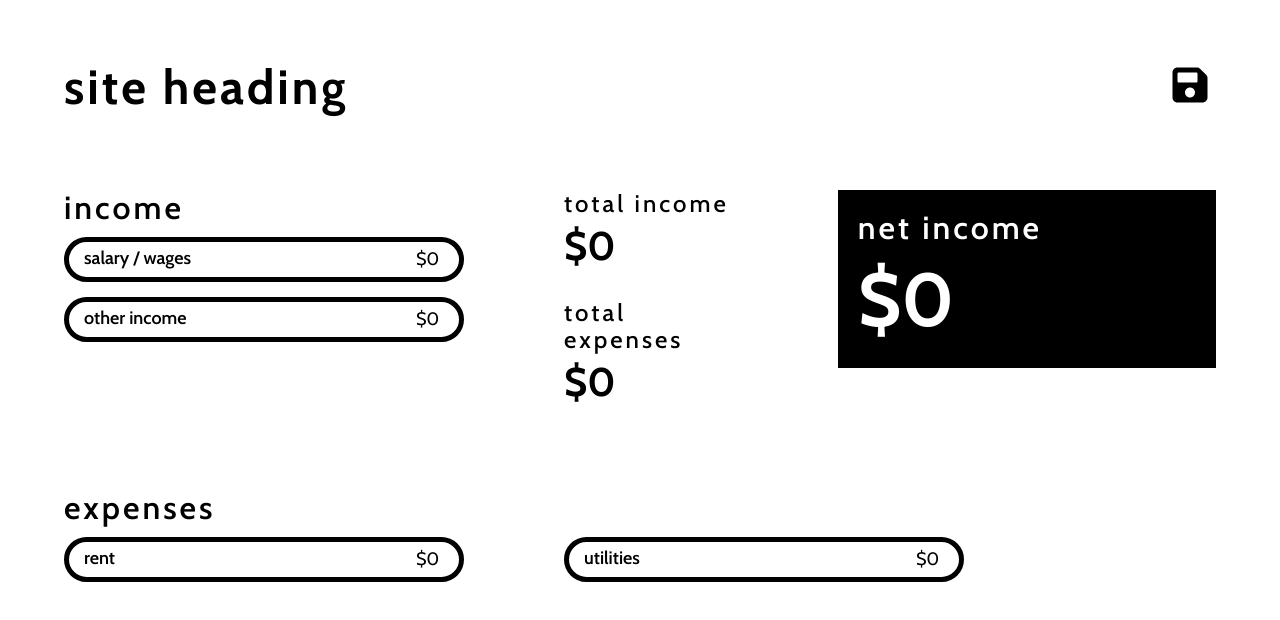
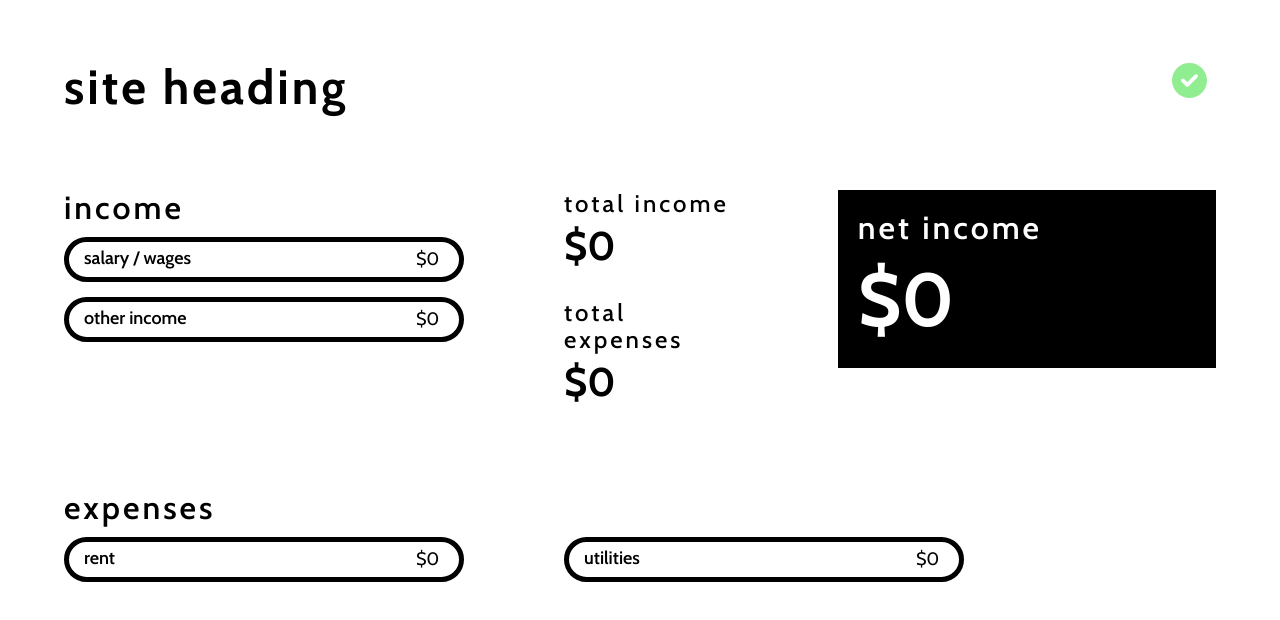
Before and after one commit to frances-m/budget-app, a React (Create React App) app: page / in a window 1280 px wide. Both pictures are taken after a click on the button 1190 px from the left and 87 px from the top of the page. Shown: the top 620 px of the page. Built offline with nearby package versions, Linux system fonts and the light colour scheme; no server answers; the database is empty.

Commit message:
add save logic and styles! :floppy_disk:

```diff
--- a/src/App.css
+++ b/src/App.css
@@ -90,6 +90,10 @@ button {
 	cursor: pointer;
 }
 
+.show {
+	opacity: 1 !important;
+}
+
 /*** INPUT STYLES ***/
 .input-container {
 	position: relative;
@@ -124,14 +128,36 @@ header .wrapper {
 	justify-content: space-between;
 }
 
+header button:hover > .saveIcon {
+	fill: palevioletred;
+}
+
+header .btnContainer {
+	position: relative;
+}
+
 header svg {
 	height: 40px;
 	width: 40px;
+
+	opacity: 0;
+	transition: .5s;
 }
 
-header button:hover > svg {
-	fill: palevioletred;
+header .successIcon {
+	position: absolute;
+	top: 3px;
+	left: 8px;
+
+	width: 35px;
+	height: 35px;
+
+	fill: lightgreen;
+
+	opacity: 0;
 }
+
+
 
 /*** MAIN GRID ***/
 main {
@@ -165,3 +191,10 @@ main {
 	color: white;
 	background-color: black;
 }
+
+
+/*** ANIMATIONS ***/
+@keyframes spin {
+	0% { transform: rotate(0deg); }
+	100% { transform: rotate(360deg); }
+}
--- a/src/App.js
+++ b/src/App.js
@@ -101,10 +101,25 @@ function App() {
 
     const save = () => {
         const database = getDatabase(firebase);
-        const dbIncome = ref(database, '/income');
-        const dbExpenses = ref(database, '/expenses');
-        set(dbIncome, income);
-        set(dbExpenses, expenses);
+        const dbRef = ref(database);
+
+        const saveIconEl = document.querySelector('.saveIcon');
+        const successIconEl = document.querySelector('.successIcon');
+
+        saveIconEl.classList.toggle('show');
+        successIconEl.classList.toggle('show');
+
+        set(dbRef, {income, expenses})
+            .then(() => {
+                setTimeout(() => {
+                    saveIconEl.classList.toggle('show');
+                    successIconEl.classList.toggle('show');
+                }, 2000)
+
+            })
+            .catch((err) => {
+                alert('failed to save! please try again later.');
+            });
     }
 
     return (
--- a/src/components/Header.js
+++ b/src/components/Header.js
@@ -4,9 +4,12 @@ const Header = ({ save }) => {
         <header>
             <div className="wrapper">
                 <h1>Site Heading</h1>
-                <button type="button" onClick={save}>
-                    <svg xmlns="http://www.w3.org/2000/svg" viewBox="0 0 448 512">{/* Font Awesome Pro 6.1.2 by @fontawesome - https://fontawesome.com License - https://fontawesome.com/license (Commercial License) Copyright 2022 Fonticons, Inc. */}<path d="M433.1 129.1l-83.9-83.9C342.3 38.32 327.1 32 316.1 32H64C28.65 32 0 60.65 0 96v320c0 35.35 28.65 64 64 64h320c35.35 0 64-28.65 64-64V163.9C448 152.9 441.7 137.7 433.1 129.1zM224 416c-35.34 0-64-28.66-64-64s28.66-64 64-64s64 28.66 64 64S259.3 416 224 416zM320 208C320 216.8 312.8 224 304 224h-224C71.16 224 64 216.8 64 208v-96C64 103.2 71.16 96 80 96h224C312.8 96 320 103.2 320 112V208z"/></svg>
-                </button>
+                <div className="btnContainer">
+                    <button type="button" onClick={save}>
+                        <svg className="saveIcon show" xmlns="http://www.w3.org/2000/svg" viewBox="0 0 448 512">{/* Font Awesome Pro 6.1.2 by @fontawesome - https://fontawesome.com License - https://fontawesome.com/license (Commercial License) Copyright 2022 Fonticons, Inc. */}<path d="M433.1 129.1l-83.9-83.9C342.3 38.32 327.1 32 316.1 32H64C28.65 32 0 60.65 0 96v320c0 35.35 28.65 64 64 64h320c35.35 0 64-28.65 64-64V163.9C448 152.9 441.7 137.7 433.1 129.1zM224 416c-35.34 0-64-28.66-64-64s28.66-64 64-64s64 28.66 64 64S259.3 416 224 416zM320 208C320 216.8 312.8 224 304 224h-224C71.16 224 64 216.8 64 208v-96C64 103.2 71.16 96 80 96h224C312.8 96 320 103.2 320 112V208z"/></svg>
+                        <svg className="successIcon" xmlns="http://www.w3.org/2000/svg" viewBox="0 0 512 512">{/* Font Awesome Pro 6.1.2 by @fontawesome - https://fontawesome.com License - https://fontawesome.com/license (Commercial License) Copyright 2022 Fonticons, Inc. */}<path d="M0 256C0 114.6 114.6 0 256 0C397.4 0 512 114.6 512 256C512 397.4 397.4 512 256 512C114.6 512 0 397.4 0 256zM371.8 211.8C382.7 200.9 382.7 183.1 371.8 172.2C360.9 161.3 343.1 161.3 332.2 172.2L224 280.4L179.8 236.2C168.9 225.3 151.1 225.3 140.2 236.2C129.3 247.1 129.3 264.9 140.2 275.8L204.2 339.8C215.1 350.7 232.9 350.7 243.8 339.8L371.8 211.8z"/></svg>
+                    </button>
+                </div>
             </div>
         </header>
     )
```
